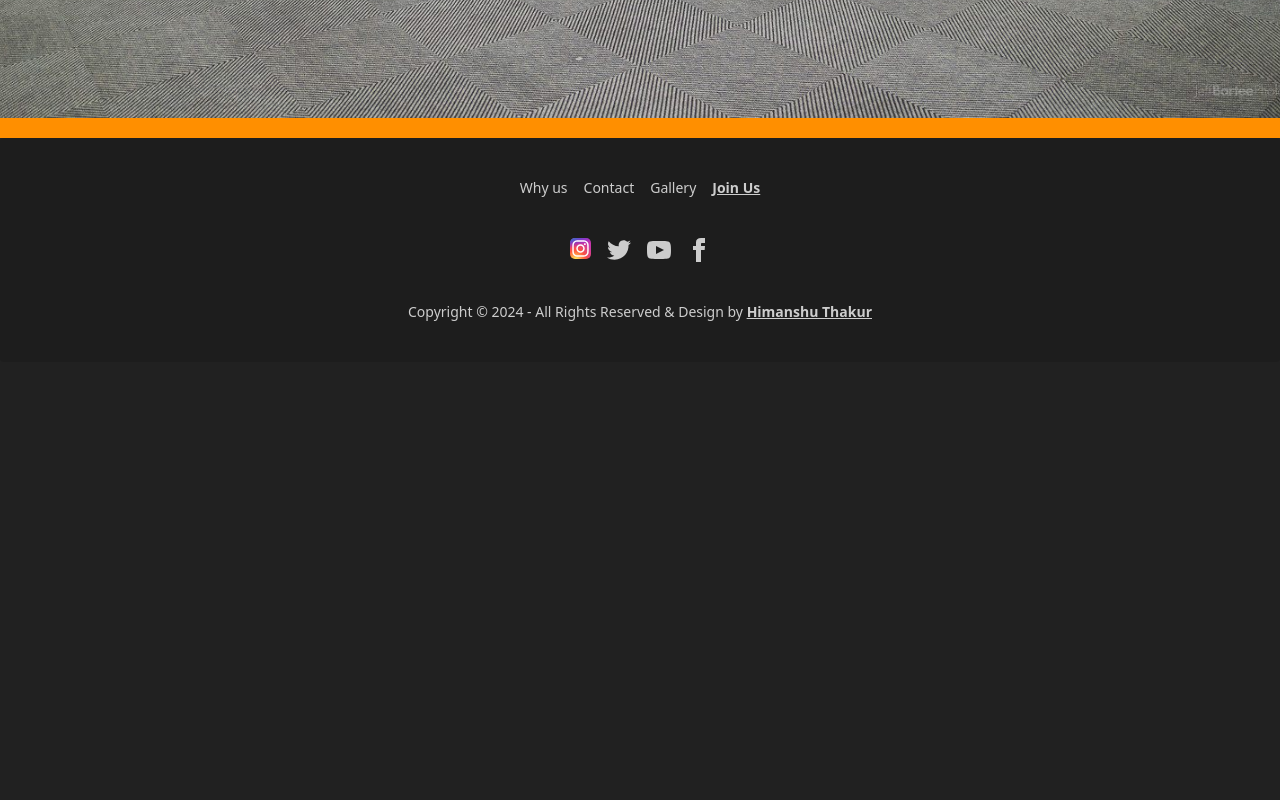
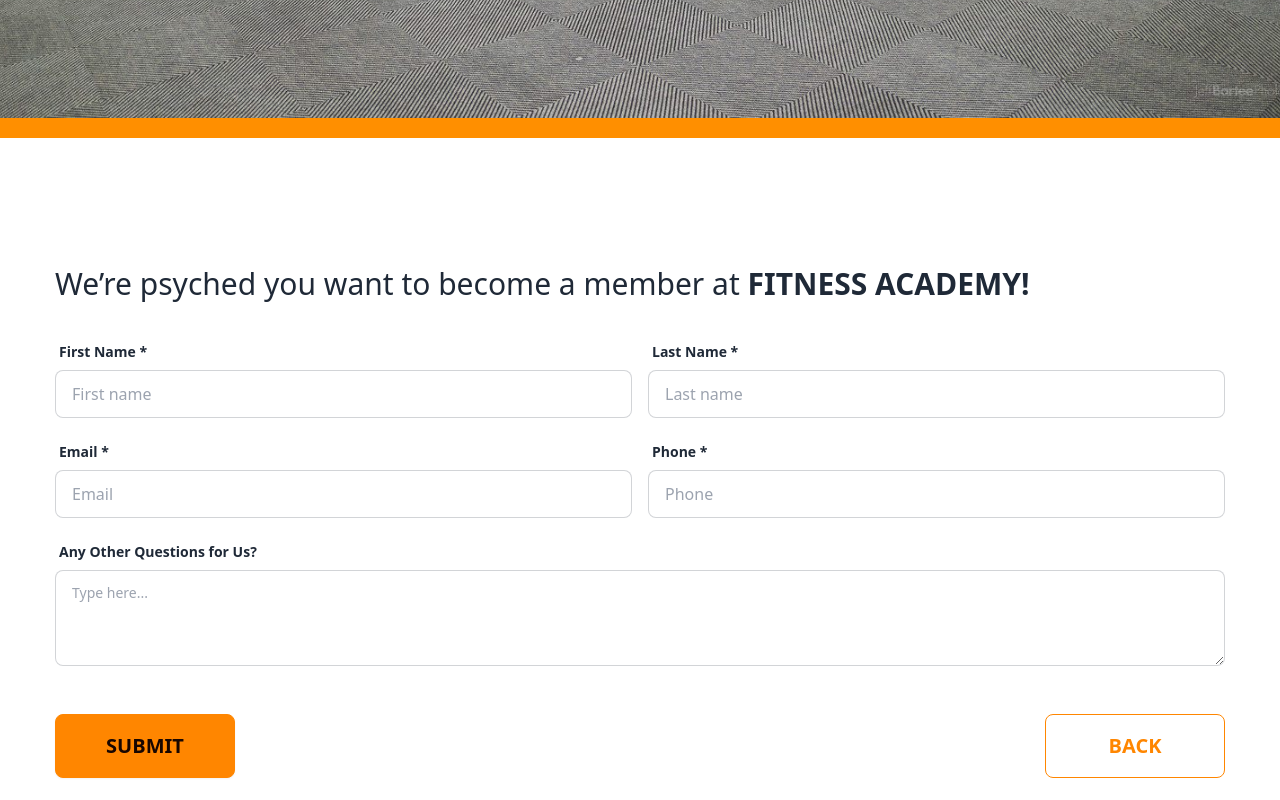
Before and after one commit to himanshuthakur71/gymSite, a SvelteKit app: page /join in a window 1280 px wide. Shown: the part 660-1460 px from the top of the page. Before the commit the page ends 1022 px from the top, so only its background shows below. Built offline with nearby package versions, Linux system fonts and the light colour scheme.

Commit message:
Code Updated

```diff
--- a/src/routes/(publicLayout)/join/+page.svelte
+++ b/src/routes/(publicLayout)/join/+page.svelte
@@ -14,3 +14,79 @@
 		</div>
 	</div>
 </div>
+
+<section class="w-full bg-base-100 py-32" data-theme="fantasy">
+	<div class="hms-container">
+		<h2 class="text-xl md:text-2xl lg:text-3xl">
+			We’re psyched you want to become a member at <strong>FITNESS ACADEMY!</strong>
+		</h2>
+		<div class="mt-8 w-full">
+			<form>
+				<div class="grid w-full grid-cols-1 gap-4">
+					<div class="grid w-full grid-cols-1 gap-4 md:grid-cols-2">
+						<label class="form-control w-full">
+							<div class="label">
+								<span class="label-text font-semibold">First Name *</span>
+							</div>
+							<input
+								type="text"
+								placeholder="First name"
+								class="input input-bordered w-full"
+								required
+							/>
+						</label>
+						<label class="form-control w-full">
+							<div class="label">
+								<span class="label-text font-semibold">Last Name *</span>
+							</div>
+							<input
+								type="text"
+								placeholder="Last name"
+								class="input input-bordered w-full"
+								required
+							/>
+						</label>
+						<label class="form-control w-full">
+							<div class="label">
+								<span class="label-text font-semibold">Email *</span>
+							</div>
+							<input
+								type="email"
+								placeholder="Email"
+								class="input input-bordered w-full"
+								required
+							/>
+						</label>
+						<label class="form-control w-full">
+							<div class="label">
+								<span class="label-text font-semibold">Phone *</span>
+							</div>
+							<input type="text" placeholder="Phone" class="input input-bordered w-full" required />
+						</label>
+					</div>
+					<label class="form-control">
+						<div class="label">
+							<span class="label-text font-semibold">Any Other Questions for Us?</span>
+						</div>
+						<textarea class="textarea textarea-bordered h-24" placeholder="Type here..."></textarea>
+					</label>
+				</div>
+				<div class="mt-12 flex w-full flex-wrap justify-between gap-4">
+					<button
+						type="submit"
+						class=" btn btn-accent btn-lg btn-block max-w-[180px] text-xl uppercase"
+					>
+						Submit
+					</button>
+
+					<a
+						href="/"
+						class=" btn btn-outline btn-accent btn-lg btn-block max-w-[180px] text-xl uppercase"
+					>
+						Back
+					</a>
+				</div>
+			</form>
+		</div>
+	</div>
+</section>
```
